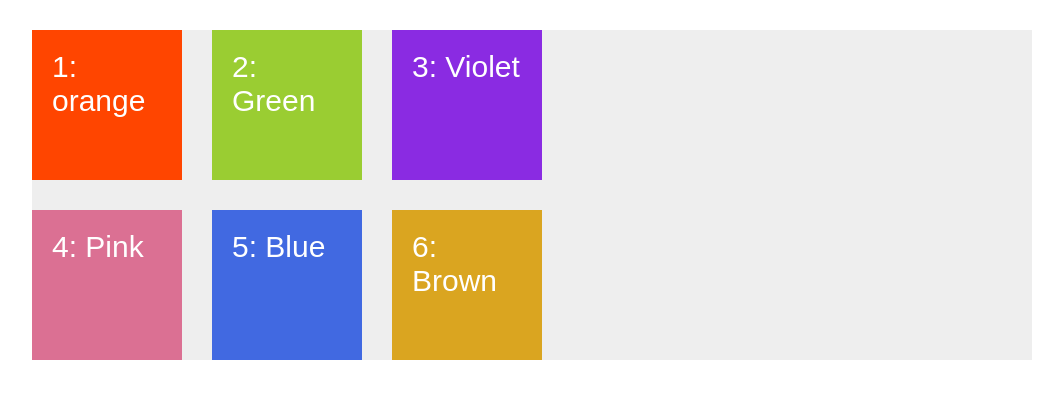
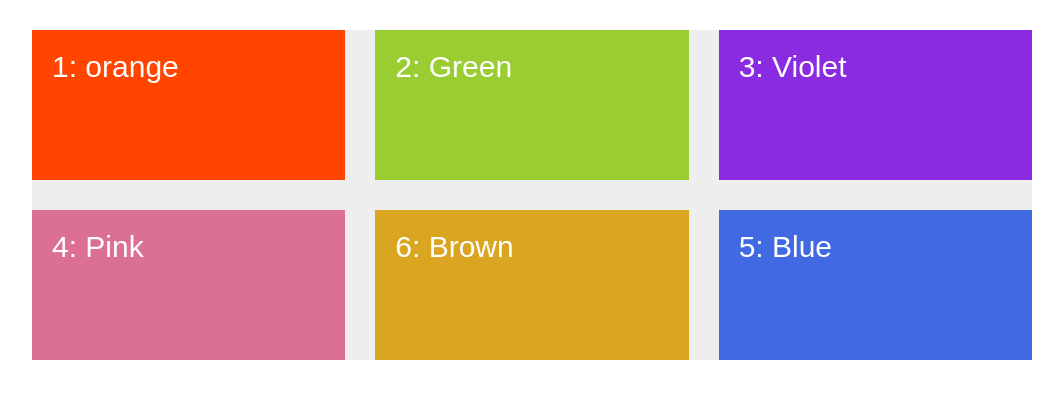
Before and after one commit to parente-formations/quick-introduction-grid-layouts, a website: page index.html in a window 1280 px wide. Shown: the whole page, without its empty margins (108-1171 px from the left). Drawn offline with Linux system fonts and the light colour scheme.

Commit message:
positioning items

```diff
--- a/sass/main.scss
+++ b/sass/main.scss
@@ -16,10 +16,17 @@
   margin: 30px auto;
 
   display: grid;
-  grid-template-rows: 150px 150px;
-  grid-template-columns: 150px 150px 150px;
-  grid-row-gap: 30px;
-  grid-column-gap: 30px;
+  grid-template-rows: repeat(2, 150px);
+  // grid-template-columns: repeat(3, 150px);
+  // grid-template-columns: 1fr 2fr 1fr;
+  grid-template-columns: repeat(2, 1fr) 1fr;
+
+  // grid-row-gap: 30px;
+  // grid-column-gap: 30px;
+
+  //row-gap: 30px;
+  // column-gap: 30px;
+  gap: 30px;
 
   .item {
     padding: 20px;
@@ -29,6 +36,12 @@
 
     &--1 {
       background-color: orangered;
+      /*grid-row-start: 2;
+      grid-row-end: 3;
+      grid-column-start: 2;
+      grid-column-end: 3;*/
+      //grid-row: 2/3;
+      // grid-column: 2/3;
     }
 
     &--2 {
@@ -46,6 +59,8 @@
     }
     &--6 {
       background-color: goldenrod;
+      grid-row: 2/3;
+      grid-column: 2/3;
     }
   }
 }
```
Also changed, not shown: css/style.css.
